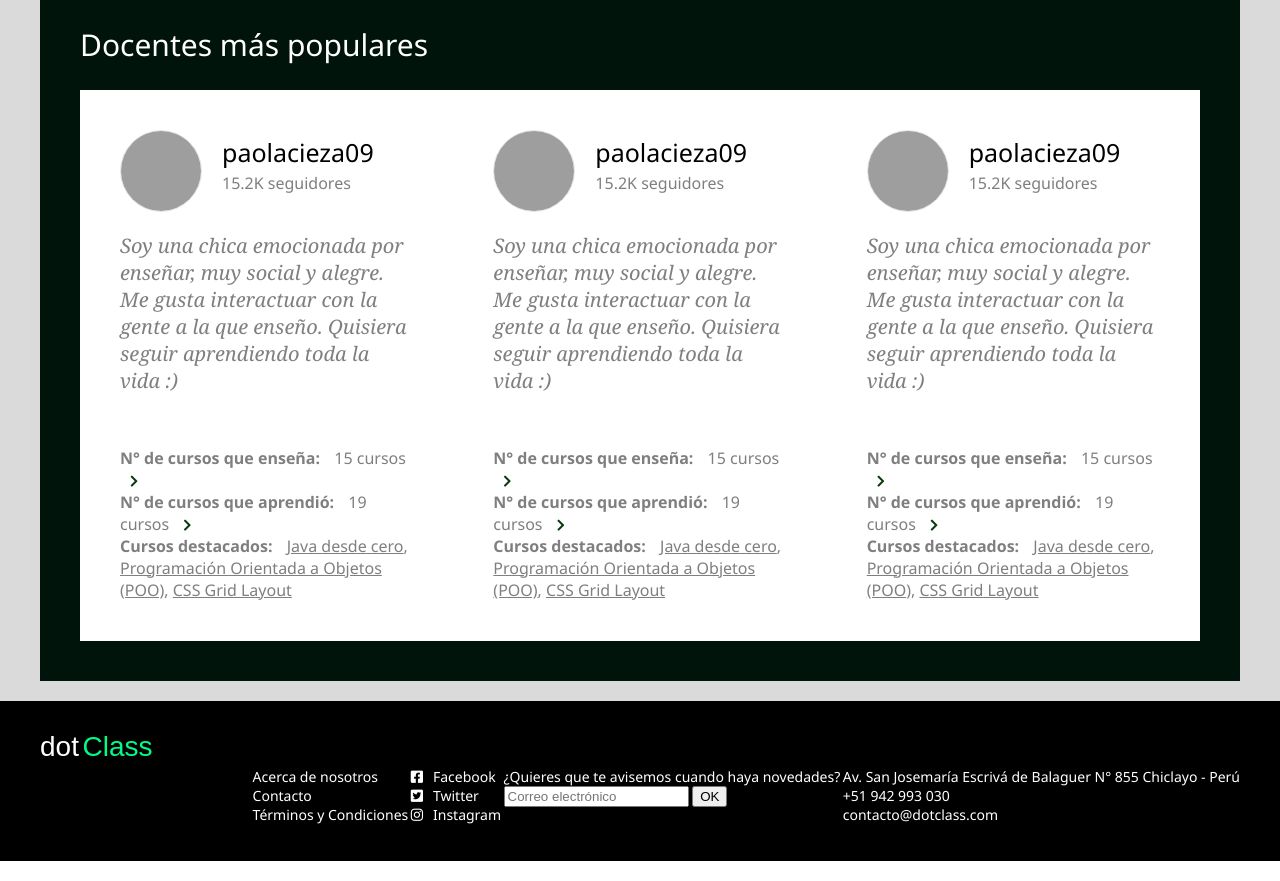
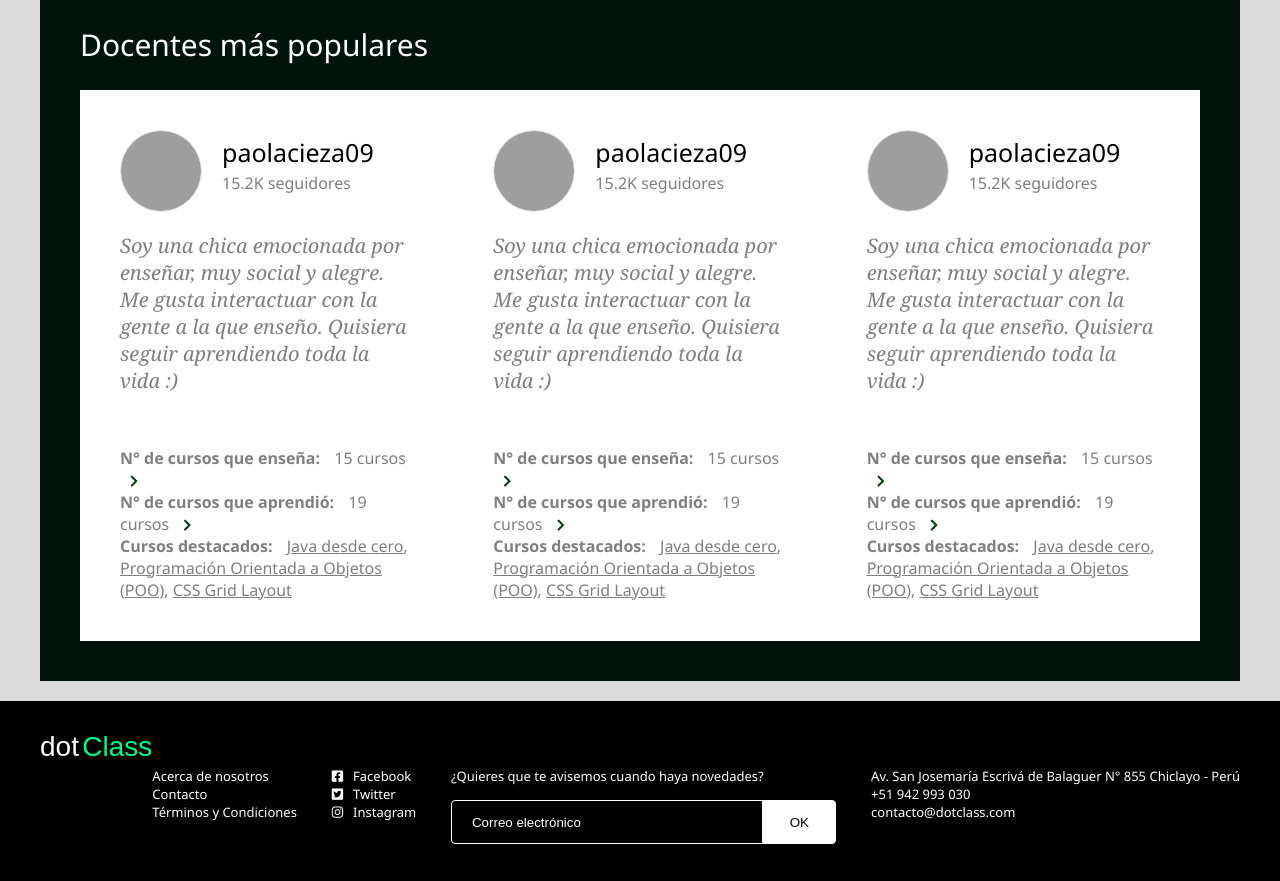
Before and after one commit to andleo17/dotClass, a PHP site: page /html/index.html in a window 1280 px wide. Shown: the part 1387-2268 px from the top of the page. Run offline with PHP 8.4, Linux system fonts and the light colour scheme; some libraries are stand-ins or nearby versions; grey boxes are pictures that could not be loaded.

Commit message:
index terminado

```diff
--- a/css/style.css
+++ b/css/style.css
@@ -309,20 +309,19 @@ label {
 }
 
 footer {
-  height: 130px;
+  height: 150px;
   background-color: black;
   padding: 30px 40px 0px;
   color: white;
   display: flex;
-  font-size: 14px;
+  font-size: 13px;
 }
 
 .footer-datos {
   display: flex;
   justify-content: space-between;
-  flex-grow: 1;
   align-self: center;
-  margin-left: 100px;
+  flex: 1 0 auto;
 }
 
 footer ul {
@@ -337,3 +336,31 @@ footer a {
 footer i {
   margin-right: 10px;
 }
+
+.correo {
+  margin-top: 15px;
+}
+
+.correo input[type="email"] {
+  height: 40px;
+  width: 270px;
+  background-color: transparent;
+  border: 1px solid white;
+  border-radius: 4px 0px 0px 4px;
+  color: white;
+  padding: 1px 20px;
+}
+
+.correo input[type="email"]::placeholder {
+  color: white;
+}
+
+.correo button {
+  height: 40px;
+  width: 60px;
+  background-color: white;
+  border: 1px solid white;
+  border-radius: 0px 4px 4px 0px;
+  box-sizing: content-box;
+  margin-left: -4px;
+}
--- a/html/index.html
+++ b/html/index.html
@@ -283,7 +283,7 @@
                 <span>¿Quieres que te avisemos cuando haya novedades?</span>
                 <div class="correo">
                     <input type="email" placeholder="Correo electrónico">
-                    <input type="submit" value="OK">
+                    <button>OK</button>
                 </div>
             </form>
             <div class="datos">
```
